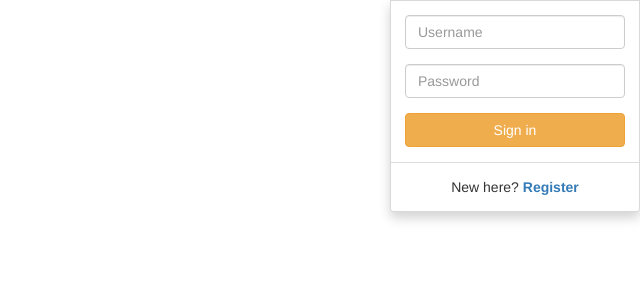
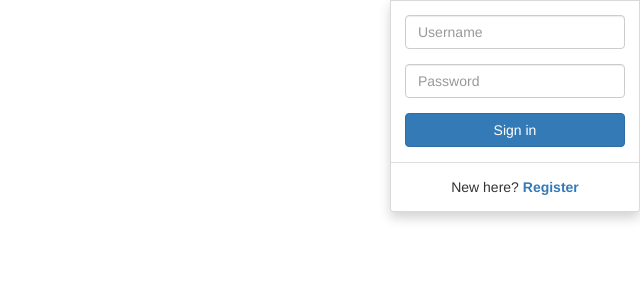
Before and after one commit to DrewForeman/tagline, a Flask app: page / in a window 1280 px wide, after a click on "Login". Shown: the part 50-350 px from the top of the page, without its empty margins (640-1280 px from the left). Run offline with Flask 2, Linux system fonts and the light colour scheme; some libraries are stand-ins or nearby versions.

Commit message:
added input buttons for audio, image, video. need to update model

```diff
--- a/server.py
+++ b/server.py
@@ -71,6 +71,7 @@ def nearby_tags():
 
 # this list comprehension works but does not seem as efficient as possible
         found_tags = [tag for tag in all_found_tags if (set([genre.genre for genre in tag.genres]) & set(genres_list))]
+        # found_tags = [tag for tag in all_found_tags if (set([genre.genre for genre in tag.genres]).intersection(genres_list))]
 
     else:
         found_tags = Tag.query.filter(Tag.latitude >= min_lat,
--- a/static/map.js
+++ b/static/map.js
@@ -224,6 +224,7 @@ function assignMarkers(tags){
                       console.log(image)
 
                       htmlInfo = (
+                        '<audio controls><source src="/static/Untitled.mp3" type="audio/mpeg">Your browser does not support the audio element.</audio>'+
                           '<img src="' + image + '"alt="tag" style="width:200px;" class="thumbnail">' +
                           '<p><b>' + tag.title +'</b></p>' +
                           '<div id="tagId" style="display:none">' + tag.tagId + '</div>' +
@@ -392,7 +393,10 @@ newTagHTML = (
         '<input type="text" class="form-control" name="title" placeholder="Title" id="add-title"/><br>' +
         '<input type="text" class="form-control" name="artist" placeholder="Artist" id="add-artist"/><br>' +
         '<textarea name="details" class="form-control" cols="35" rows="5" placeholder="Details" id="add-details"/><br>' +
-        '<input type="text" class="form-control" name="media_url" placeholder="Media" id="add-media-url"/><br>' +
+        '<input type="text" class="form-control" name="media_url" placeholder="Media URL" id="add-media-url"/><br>' +
+        '<label for="audio"><span class="btn btn-default">Add Audio</span></label><input type="file" style="visibility: hidden; position: absolute;" accept="video/*;capture=camcorder" id="audio">' +
+        '<label for="image"><span class="btn btn-default">Add Image</span></label><input type="file" style="visibility: hidden; position: absolute;" accept="image/*;capture=camcorder" id="image">' +
+        '<label for="video"><span class="btn btn-default">Add Video</span></label><input type="file" style="visibility: hidden; position: absolute;" accept="video/*;capture=camcorder" id="video"><br><br>' +
         '<div class="btn-group" data-toggle="buttons">' +
         '<label class="btn btn-default"><input type="checkbox" name="genres" id="architecture" value="architecture">architecture</label>' +
         '<label class="btn btn-default"><input type="checkbox" name="genres" id="art" value="art">art</label>' +
--- a/templates/homepage.html
+++ b/templates/homepage.html
@@ -51,7 +51,7 @@
 
                     </div>
                     <div class="form-group">
-                       <button type="button" class="btn btn-warning btn-block" id="login-button">Sign in</button>
+                       <button type="button" class="btn btn-primary btn-block" id="login-button">Sign in</button>
                     </div>
                  </form>
               </div>
```
Also changed, not shown: static/cat.png (added), static/marker-pink.png (added).
